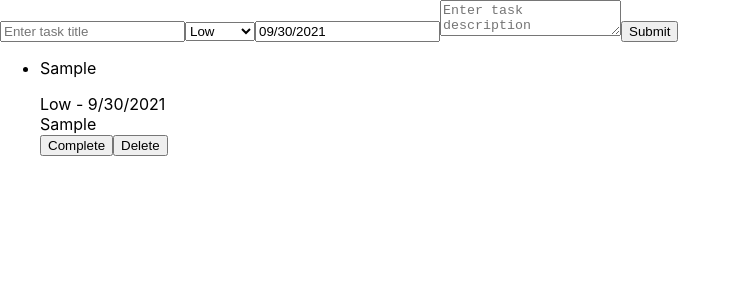
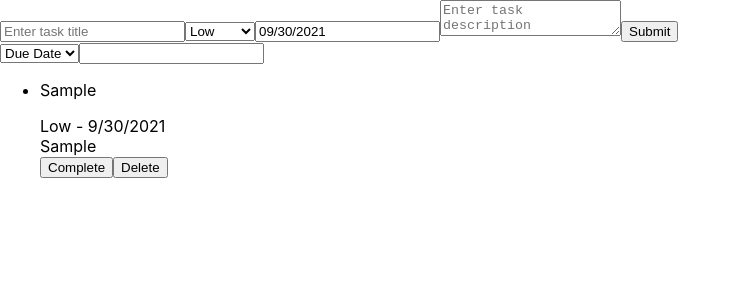
Before and after one commit to chrysillala/totododo, a React (Create React App) app: page / in a window 1280 px wide. Both pictures are taken after typing "Sample", "Sample" into the empty fields and a click on the input "Submit". Shown: the top 300 px of the page, without its empty margins (0-741 px from the left). Built offline with nearby package versions, Linux system fonts and the light colour scheme.

Commit message:
update TodoList as a component

```diff
--- a/src/App.js
+++ b/src/App.js
@@ -4,6 +4,7 @@ import { v4 as uuidv4 } from 'uuid';
 import DatePicker from "react-datepicker";
 
 import Layout from './components/Layout';
+import TodoList from './components/TodoList';
 
 import "react-datepicker/dist/react-datepicker.css";
 
@@ -130,23 +131,20 @@ class App extends React.Component {
 
           <input type="submit" value="Submit" />
         </form>
-        <ul>
-          {todos.map((todo) => (
-            <li key={todo.id}>
-              <p style={{ textDecoration: todo.isCompleted ? "line-through" : "" }}>
-                {todo.title}
-              </p>
-              {priorities[todo.priority]} - {(new Date(todo.dueDate)).toLocaleDateString()}
-              <br />
-              {todo.description}
-              <br />
-              {!todo.isCompleted &&
-                <button onClick={() => this.handleCompleteTodo(todo.id)}>Complete</button>
-              }
-              <button onClick={() => this.handleRemoveTodo(todo.id)}>Delete</button>
-            </li>
-          ))}
-        </ul>
+        <div>
+          <select name="sort" id="sort-by">
+            <option disabled>Sort By:</option>
+            <option value="due-date">Due Date</option>
+            <option value="priority">Priority</option>
+          </select>
+          <input type="text" name="search" />
+        </div>
+        <TodoList
+          todos={todos}
+          priorities={priorities}
+          onHandleCompleteTodo={(todoId) => this.handleCompleteTodo(todoId)}
+          onHandleRemoveTodo={(todoId) => this.handleRemoveTodo(todoId)}
+        />
       </Layout>
     );
   }
--- /dev/null
+++ b/src/components/TodoList/index.js
@@ -0,0 +1,21 @@
+const TodoList = ({ todos, priorities, onHandleCompleteTodo, onHandleRemoveTodo }) => (
+  <ul>
+    {todos.map((todo) => (
+      <li key={todo.id}>
+        <p style={{ textDecoration: todo.isCompleted ? "line-through" : "" }}>
+          {todo.title}
+        </p>
+        {priorities[todo.priority]} - {(new Date(todo.dueDate)).toLocaleDateString()}
+        <br />
+        {todo.description}
+        <br />
+        {!todo.isCompleted &&
+          <button onClick={() => onHandleCompleteTodo(todo.id)}>Complete</button>
+        }
+        <button onClick={() => onHandleRemoveTodo(todo.id)}>Delete</button>
+      </li>
+    ))}
+  </ul>
+);
+
+export default TodoList;
```
